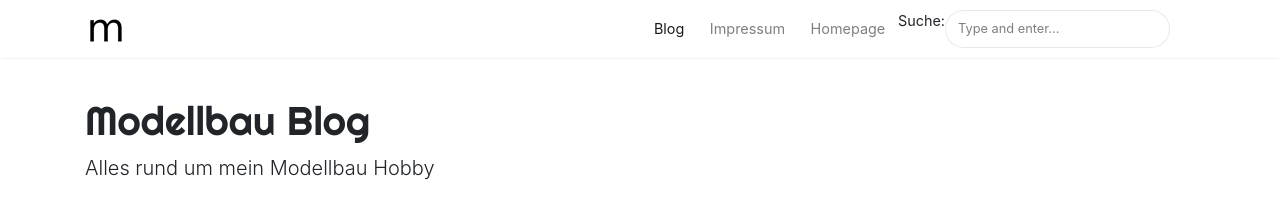
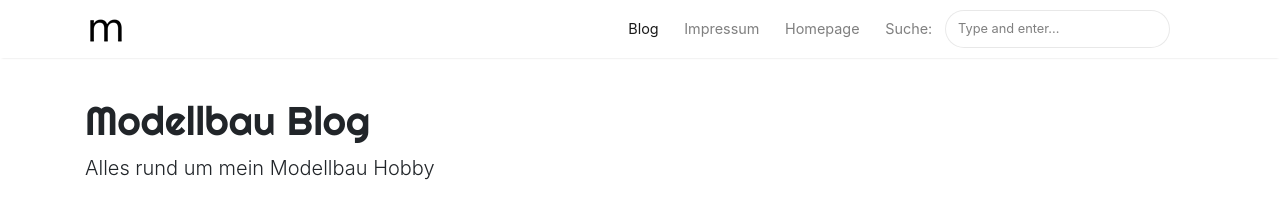
Before and after one commit to DonKracho/Modellbau, a Jekyll site: the page built from index.html, in a window 1280 px wide. Shown: the top 205 px of the page. Built offline with Jekyll 4.4.1, drawn with Linux system fonts in a browser that asks for light colours; nearby versions of some CDN libraries; the list of posts is cut into pages by our own code.

Commit message:
Update default.html

```diff
--- a/_layouts/default.html
+++ b/_layouts/default.html
@@ -80,7 +80,7 @@ ga('send', 'pageview');
                 </li>
 
                 <li class="nav-item">
-                Suche:
+                <div class="nav-link">Suche:</div>
                 </li>
 
 		{% include search-lunr.html %}
```
